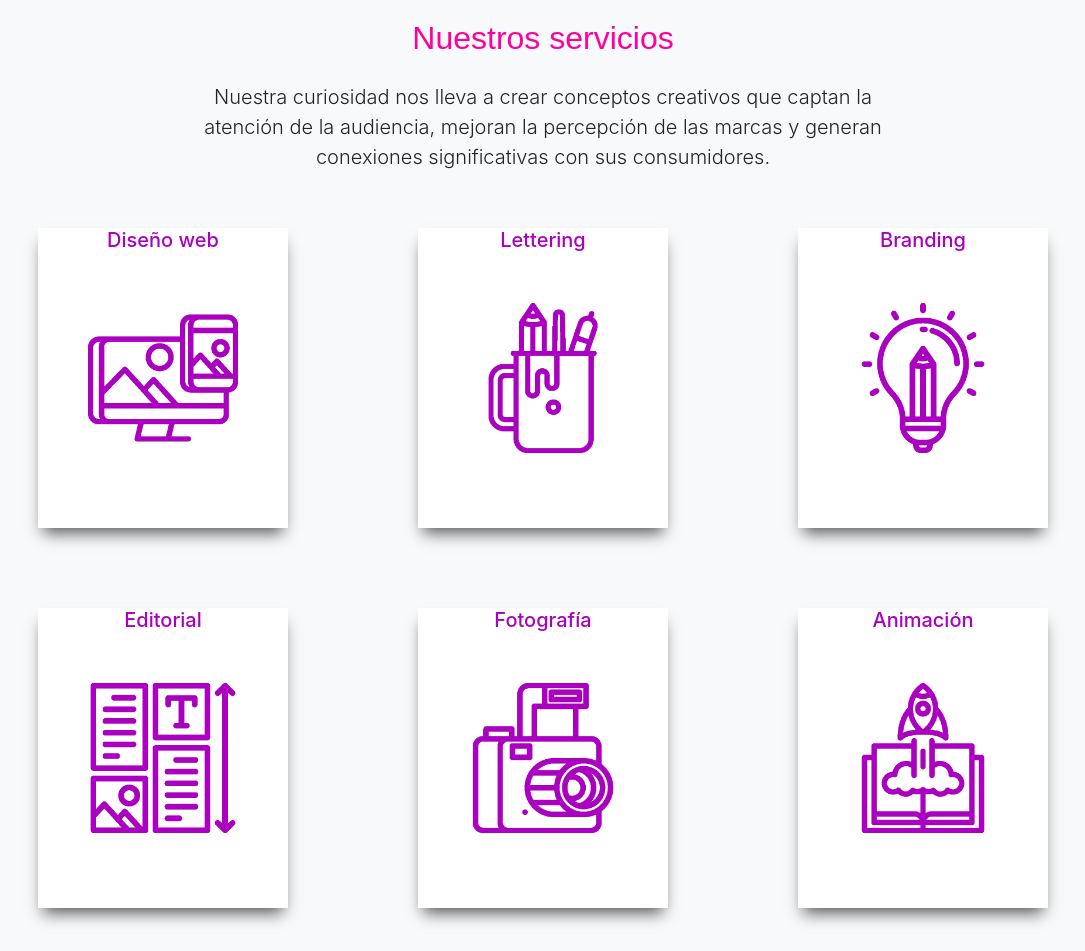
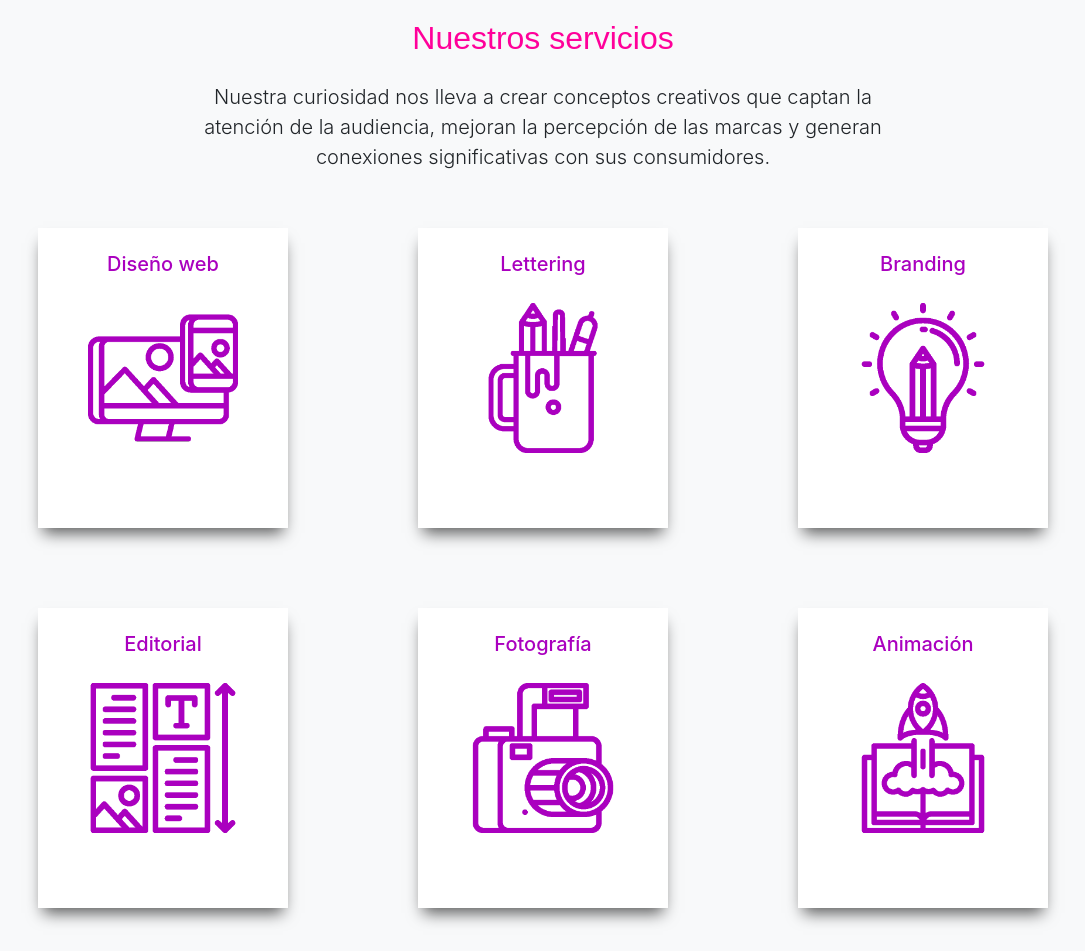
Before and after one commit to ale-schapira/proyecto-final, a website with bundled scripts: page index.html in a window 1280 px wide. Shown: the part 2731-3682 px from the top of the page, without its empty margins (97-1182 px from the left). Built offline with nearby package versions, Linux system fonts and the light colour scheme; a web font is replaced by a local one.

Commit message:
cambio mapa

```diff
--- a/index.html
+++ b/index.html
@@ -92,7 +92,7 @@
 				</div>
 		</header>
 
-		<!-- Sección Servicios -->
+		<!-- Sección Nosotros -->
 
 		<section id="nosotros" class="nosotros">
 			<div class="container py-5">
@@ -194,7 +194,7 @@
 							<div class="tarjeta-wrap">
 								<div class="tarjeta">
 									<div class="adelante card-servicios" style="background-image: url(img/web_servicios.png);">
-										<h5 class="">Diseño web</h5>
+										<h5 class="pt-4">Diseño web</h5>
 									</div>
 									<div class="atras">
 										<p>Un sitio web es una vidriera para las empresas modernas de hoy en día. Nos encargamos de crear un diseño atractivo captando a los clientes adecuados.</p>
@@ -208,7 +208,7 @@
 							<div class="tarjeta-wrap">
 								<div class="tarjeta">
 									<div class="adelante card-servicios" style="background-image: url(img/lettering_servicios.png);">
-										<h5>Lettering</h5>
+										<h5 class="pt-4">Lettering</h5>
 									</div>
 									<div class="atras">
 										<p>Brindamos servicios de lettering.</p>
@@ -222,7 +222,7 @@
 							<div class="tarjeta-wrap">
 								<div class="tarjeta">
 									<div class="adelante card-servicios" style="background-image: url(img/branding_servicios.png);">
-										<h5>Branding</h5>
+										<h5 class="pt-4">Branding</h5>
 									</div>
 									<div class="atras">
 										<p>Tu marca, en la mente de tus consumidores. Ese es nuestro objetivo, y empezamos a construirlo desde el desarrollo de su identidad corporativa.</p>
@@ -236,7 +236,7 @@
 							<div class="tarjeta-wrap">
 								<div class="tarjeta">
 									<div class="adelante card-servicios" style="background-image: url(img/editorial_servicios.png);">
-										<h5>Editorial</h5>
+										<h5 class="pt-4">Editorial</h5>
 									</div>
 									<div class="atras">
 										<p>Desarrollamos e implementamos soluciones con resultados reales sobre plataformas digitales permitiendo a las empresas explotar todo su potencial en la web.</p>
@@ -250,7 +250,7 @@
 							<div class="tarjeta-wrap">
 								<div class="tarjeta">
 									<div class="adelante card-servicios" style="background-image: url(img/fotografia_servicios.png);">
-										<h5>Fotografía</h5>
+										<h5 class="pt-4">Fotografía</h5>
 									</div>
 									<div class="atras">
 										<p>Desarrollamos e implementamos soluciones con resultados reales sobre plataformas digitales permitiendo a las empresas explotar todo su potencial en la web.</p>
@@ -264,7 +264,7 @@
 							<div class="tarjeta-wrap">
 								<div class="tarjeta">
 									<div class="adelante card-servicios" style="background-image: url(img/animacion_servicios.png);">
-										<h5>Animación</h5>
+										<h5 class="pt-4">Animación</h5>
 									</div>
 									<div class="atras">
 										<p>Desarrollamos e implementamos soluciones con resultados reales sobre plataformas digitales permitiendo a las empresas explotar todo su potencial en la web.</p>
@@ -309,7 +309,7 @@
 						</div>
 					</form>
 				</div>
-				<div class="col-lg-6 col-md-12">
+				<div class="col-lg-6 col-md-12 overflow-hidden">
 					<h6 class="titulo-donde-estamos">¿Dónde estamos?</h6>
 					<iframe
 						src="https://www.google.com/maps/embed?pb=!1m18!1m12!1m3!1d14118.77603798718!2d-15.72359812915048!3d27.78840100731248!2m3!1f0!2f0!3f0!3m2!1i1024!2i768!4f13.1!3m3!1m2!1s0xc40819540a2e741%3A0x79928b54f9333bca!2sPuerto%20Rico%20de%20Gran%20Canaria%2C%20Las%20Palmas%2C%20Espa%C3%B1a!5e0!3m2!1ses-419!2sar!4v1593035939781!5m2!1ses-419!2sar"
```
